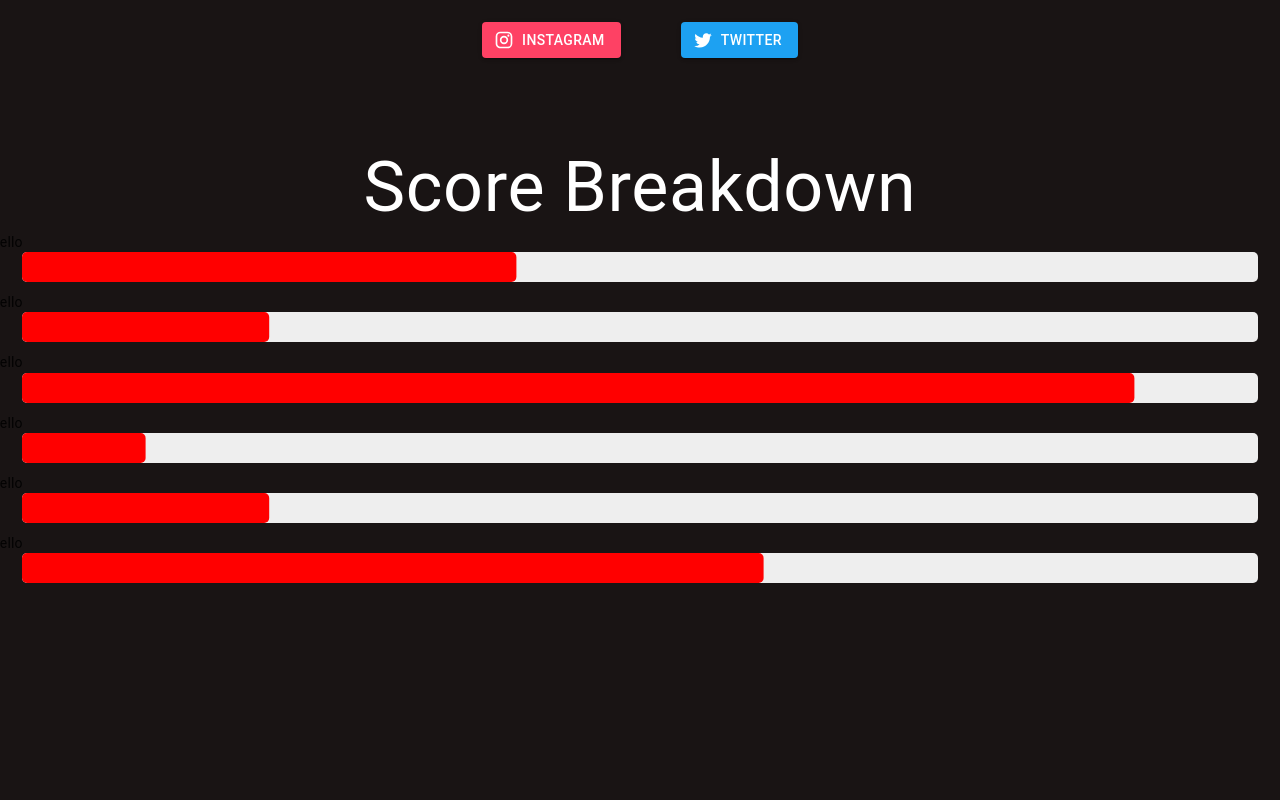
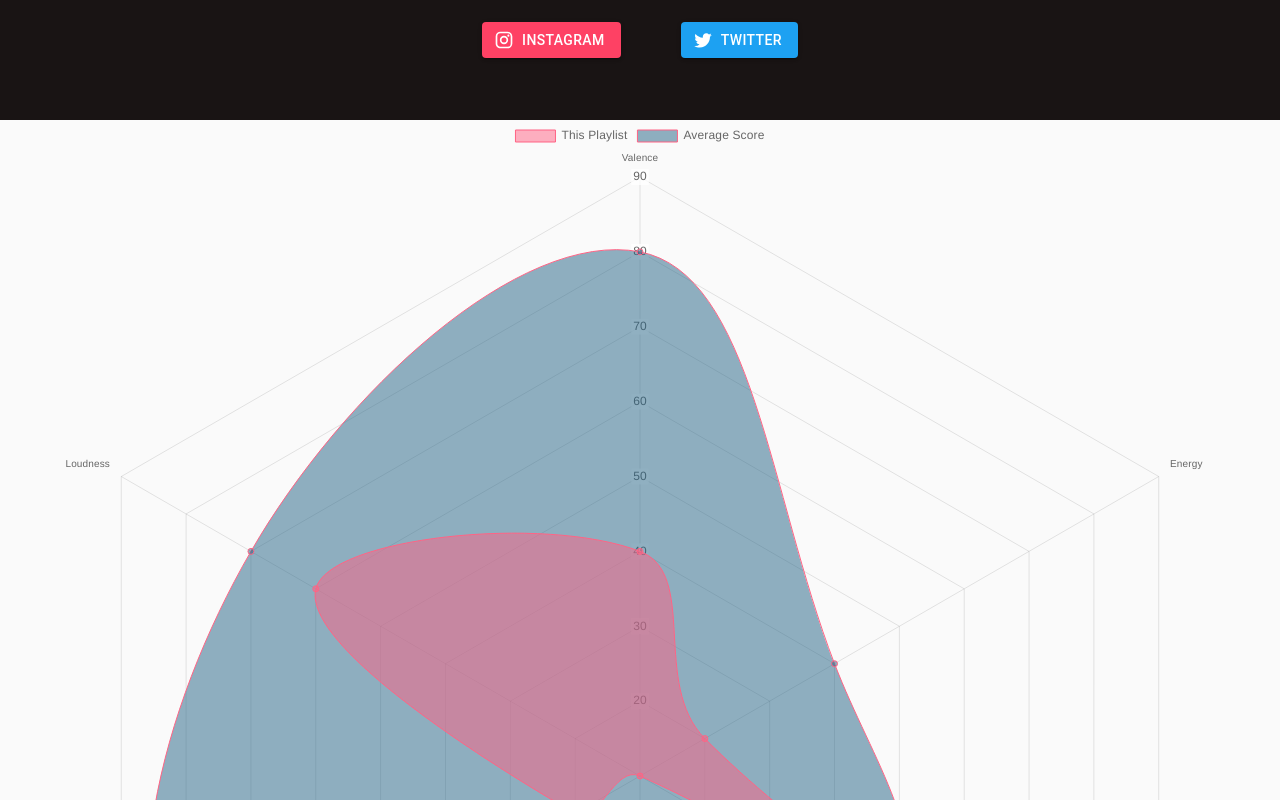
Before and after one commit to victorluo00/Scorify, a React app: page /playlistdetails in a window 1280 px wide. Shown: the part 840-1640 px from the top of the page. Built offline with nearby package versions, Linux system fonts and the light colour scheme; a web font is replaced by a local one.

Commit message:
add chartjs

```diff
--- a/frontend/components/playlistDetails/ScoreBreakdown.tsx
+++ b/frontend/components/playlistDetails/ScoreBreakdown.tsx
@@ -1,14 +1,15 @@
-import React, { FC, useState, useEffect } from 'react';
-import { Grid, Typography } from '@material-ui/core';
-import { makeStyles } from '@material-ui/core';
-import { LinearProgress, CircularProgress} from '@material-ui/core';
+import React, { FC, useState, useEffect } from "react";
+import { Grid, Typography } from "@material-ui/core";
+import { makeStyles } from "@material-ui/core";
+import { LinearProgress, CircularProgress } from "@material-ui/core";
 import { withStyles } from "@material-ui/core/styles";
-import Paper from '@material-ui/core/Paper';
+import Paper from "@material-ui/core/Paper";
 import {
   Chart,
   PieSeries,
   Title,
-} from '@devexpress/dx-react-chart-material-ui';
+} from "@devexpress/dx-react-chart-material-ui";
+import { Radar } from "react-chartjs-2";
 
 const ScoreBreakdown: FC = () => {
   const classes = useStyles();
@@ -40,68 +41,131 @@ const ScoreBreakdown: FC = () => {
   }
 
   const mockData: PlaylistRating = {
-		'valence': 0.40,
-		'energy': 0.20,
-		'danceability': 0.90,
-		'speechiness': 0.10,
-		'mode': 0.20,
-		'loudness': 0.60,
-	}
+    valence: 0.4,
+    energy: 0.2,
+    danceability: 0.9,
+    speechiness: 0.1,
+    mode: 0.2,
+    loudness: 0.6,
+  };
 
+  const mockAverageData: PlaylistRating = {
+    valence: 0.8,
+    energy: 0.4,
+    danceability: 0.5,
+    speechiness: 0.6,
+    mode: 0.8,
+    loudness: 0.7,
+  };
+
+  const data = {
+    labels: [
+      "Valence",
+      "Energy",
+      "Danceability",
+      "Speechiness",
+      "Mode",
+      "Loudness",
+    ],
+    datasets: [
+      {
+        label: "This Playlist",
+        data: Object.values(mockData).map((el) => el * 100),
+        backgroundColor: "rgba(255, 99, 132, 0.5)",
+        borderColor: "rgba(255, 99, 132, 1)",
+        borderWidth: 1,
+        lineTension: 0.4,
+      },
+      {
+        label: "Average Score",
+        data: Object.values(mockAverageData).map((el) => el * 100),
+        backgroundColor: "rgba(35, 99, 132, 0.5)",
+        borderColor: "rgba(255, 99, 132, 1)",
+        borderWidth: 1,
+        lineTension: 0.4,
+      },
+    ],
+  };
+
+  const options = {
+    scale: {
+      ticks: { beginAtZero: true },
+      pointLabels: {
+        fontSize: 100,
+        fontColor: "red",
+      },
+      gridLines: {
+        circular: true,
+      },
+    },
+  };
+
+  // const options = {
+  //   scale: {
+  //     pointLabels: {
+  //       fontSize: 20,
+  //     },
+  //   },
+  // };
 
   return (
-		<Grid container component='main' className={classes.root}>
-			<Typography className={classes.text}>Score Breakdown</Typography>
+    <div>
+      <Radar data={data} options={options} style={{ fontSize: "20px" }}></Radar>
+    </div>
+    // <Grid container component="main" className={classes.root}>
+    //   <Typography className={classes.text}>Score Breakdown</Typography>
 
-			<Grid spacing={2} container direction='column'>
-					{
-						Object.keys(mockData).map((key: keyof PlaylistRating) => {
-							return (
-								<div >
-									<Grid xs spacing={2}>
-										<span>hello</span><BorderLinearProgress value={mockData[key] * 100} variant="determinate" title="test" />
-									</Grid>
-								</div>
-							)
-						})
-					}
-			</Grid>
+    //   <Grid spacing={2} container direction="column">
+    //     {Object.keys(mockData).map((key: keyof PlaylistRating) => {
+    //       return (
+    //         <div>
+    //           <Grid xs spacing={2}>
+    //             <span>hello</span>
+    //             <BorderLinearProgress
+    //               value={mockData[key] * 100}
+    //               variant="determinate"
+    //               title="test"
+    //             />
+    //           </Grid>
+    //         </div>
+    //       );
+    //     })}
+    //   </Grid>
 
-			{/* <Grid spacing={2} container>
-				<Grid xs item>
-						<BorderLinearProgress value={80} variant="determinate" title="test" />
-				</Grid>
-				</Grid>   */}
-
-		</Grid>
-	)};
-
+    //   {/* <Grid spacing={2} container>
+    // 		<Grid xs item>
+    // 				<BorderLinearProgress value={80} variant="determinate" title="test" />
+    // 		</Grid>
+    // 		</Grid>   */}
+    // </Grid>
+  );
+};
 
 export default ScoreBreakdown;
 
 const useStyles = makeStyles({
   root: {
-			height: '60vh',
-			backgroundColor: '#191414',
-			display: 'flex',
-			flexDirection: 'column',
-			alignItems: 'center',
-			justifyContent: 'center',
+    height: "60vh",
+    backgroundColor: "#191414",
+    display: "flex",
+    flexDirection: "column",
+    alignItems: "center",
+    justifyContent: "center",
   },
   text: {
-			color: 'white',
-			fontSize: '70px',
+    color: "white",
+    fontSize: "70px",
   },
   progressBar: {
-			color: 'white',
+    color: "white",
   },
   barContainer: {
-			display: 'inline-block',
-			width: '80%',
+    display: "inline-block",
+    width: "80%",
   },
 });
 
-const BorderLinearProgress = withStyles(theme => ({
+const BorderLinearProgress = withStyles((theme) => ({
   root: {
     height: 30,
     borderRadius: 5,
@@ -111,10 +175,10 @@ const BorderLinearProgress = withStyles(theme => ({
   },
   colorPrimary: {
     backgroundColor:
-				theme.palette.grey[theme.palette.type === "light" ? 200 : 700]
+      theme.palette.grey[theme.palette.type === "light" ? 200 : 700],
   },
   bar: {
     borderRadius: 5,
-			backgroundColor: "red"
-		}
+    backgroundColor: "red",
+  },
 }))(LinearProgress);
--- a/package.json
+++ b/package.json
@@ -41,6 +41,7 @@
     "@material-ui/core": "^4.12.2",
     "@material-ui/icons": "^4.11.2",
     "bootstrap": "^5.0.2",
+    "chartjs": "^0.3.24",
     "cookie-parser": "^1.4.5",
     "cors": "^2.8.5",
     "dotenv": "^10.0.0",
@@ -51,6 +52,7 @@
     "querystring": "^0.2.0",
     "react": "^17.0.2",
     "react-bootstrap": "^1.6.1",
+    "react-chartjs-2": "^3.0.4",
     "react-dom": "^17.0.2",
     "react-redux": "^7.2.4",
     "react-router": "^5.2.0",
```
Also changed, not shown: 1 other file (tests, documents, lock files or other folders). Lines whose indentation alone changed are shown as unchanged.
